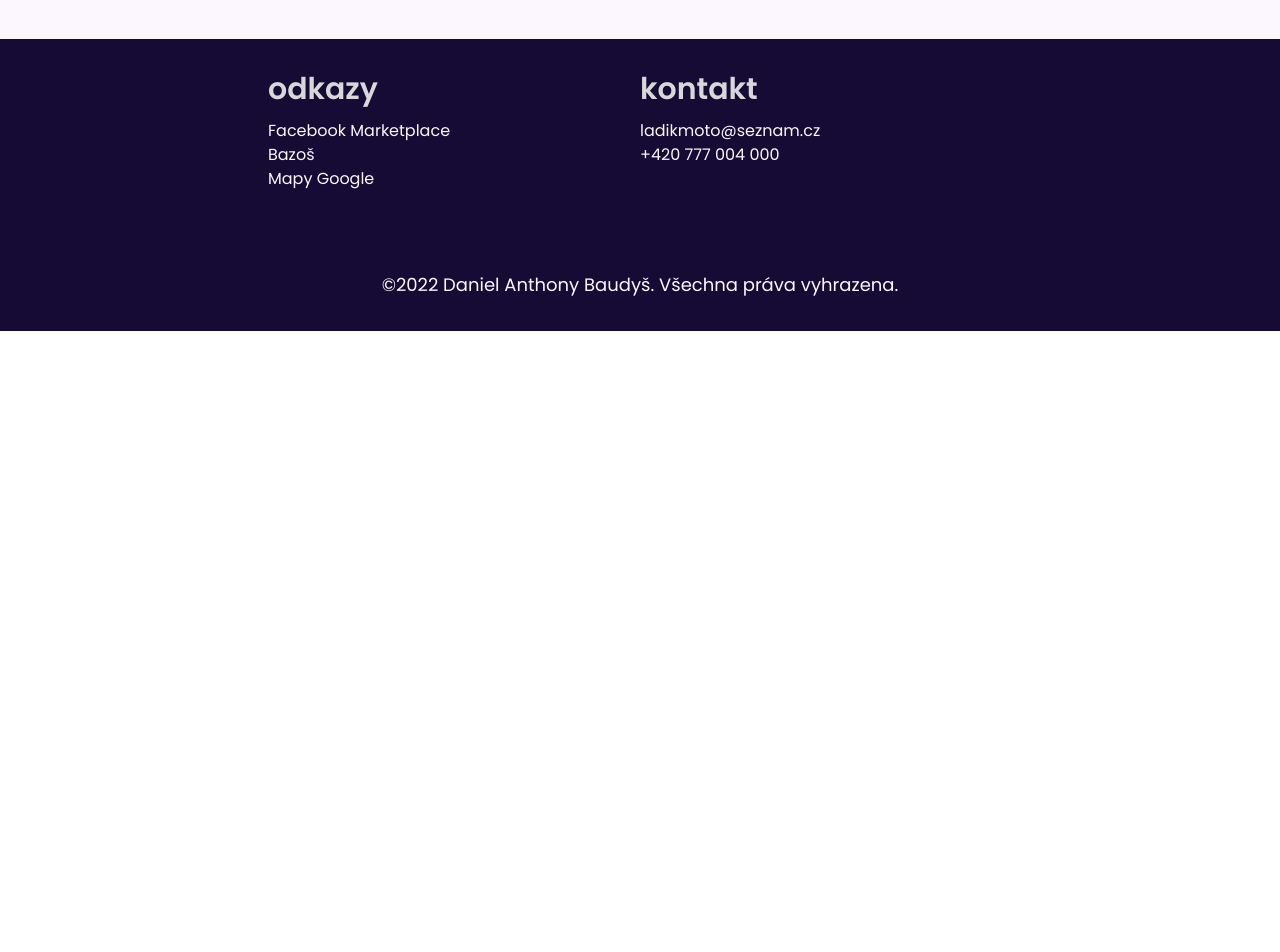
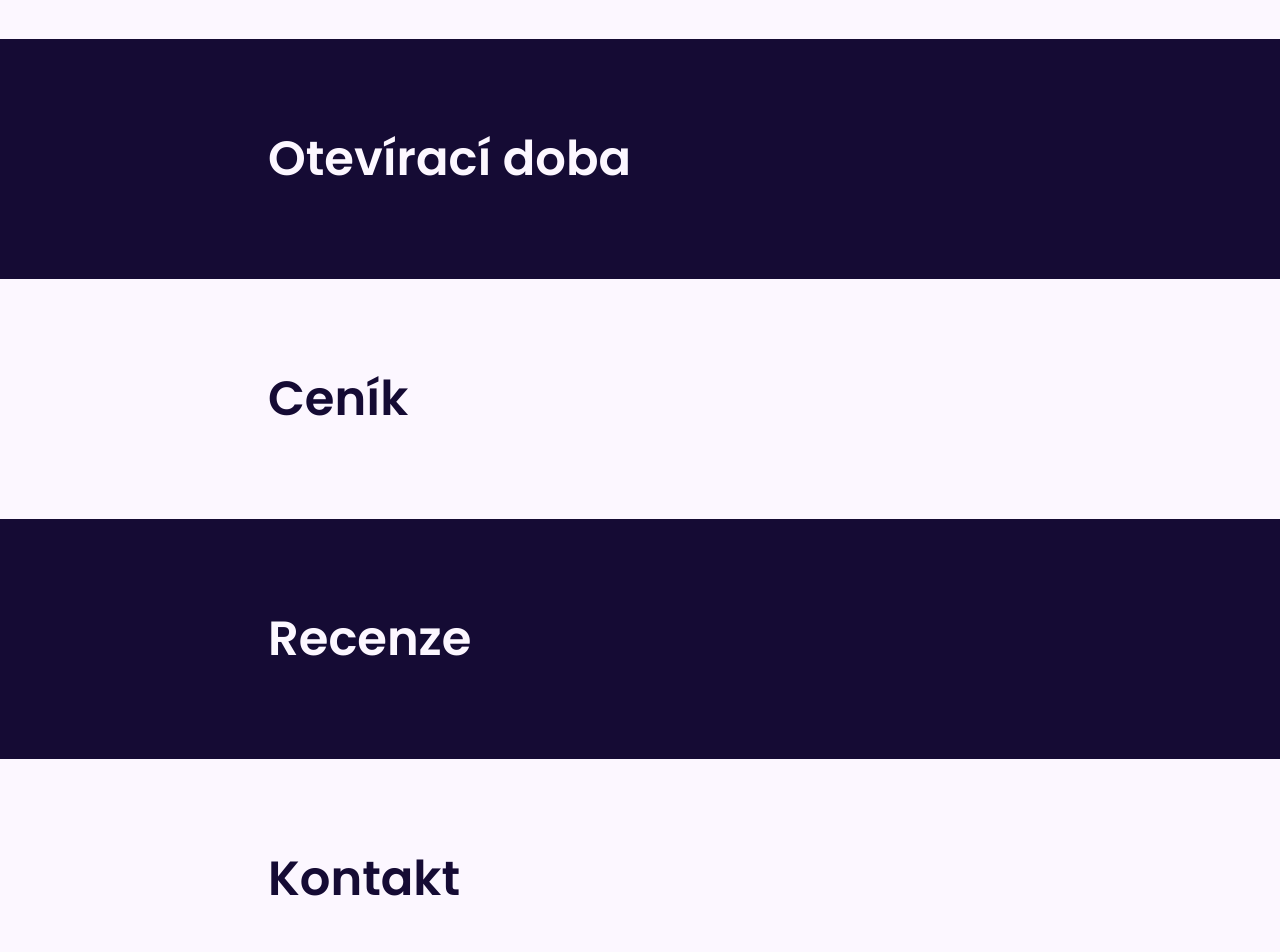
Before and after one commit to ton1czech/pneuservis-baudys, a React (Vite) app: page / in a window 1280 px wide. Shown: the part 2220-3172 px from the top of the page. Before the commit the page ends 2551 px from the top, so only its background shows below. Built offline with nearby package versions, Linux system fonts and the light colour scheme.

Commit message:
🎁 NEW: layout

```diff
--- a/src/App.jsx
+++ b/src/App.jsx
@@ -1,7 +1,11 @@
+import Contact from './components/Contact'
 import Footer from './components/Footer'
 import Hero from './components/Hero'
 import Navbar from './components/Navbar'
+import OpeningHours from './components/OpeningHours'
+import Pricelist from './components/Pricelist'
 import Services from './components/Services'
+import Testimonials from './components/Testimonials'
 
 export default function App() {
   return (
@@ -9,6 +13,10 @@ export default function App() {
       <Navbar />
       <Hero />
       <Services />
+      <OpeningHours />
+      <Pricelist />
+      <Testimonials />
+      <Contact />
       <Footer />
     </>
   )
--- /dev/null
+++ b/src/components/Contact.jsx
@@ -0,0 +1,11 @@
+import Container from './Container'
+
+export default function Contact() {
+  return (
+    <Container>
+      <div className='py-12 sm:py-24'>
+        <h1 className='darkheading'>Kontakt</h1>
+      </div>
+    </Container>
+  )
+}
--- /dev/null
+++ b/src/components/OpeningHours.jsx
@@ -0,0 +1,11 @@
+import Container from './Container'
+
+export default function OpeningHours() {
+  return (
+    <Container dark>
+      <div className='py-12 sm:py-24'>
+        <h1 className='heading'>Otevírací doba</h1>
+      </div>
+    </Container>
+  )
+}
--- /dev/null
+++ b/src/components/Pricelist.jsx
@@ -0,0 +1,11 @@
+import Container from './Container'
+
+export default function Pricelist() {
+  return (
+    <Container>
+      <div className='py-12 sm:py-24'>
+        <h1 className='darkheading'>Ceník</h1>
+      </div>
+    </Container>
+  )
+}
--- /dev/null
+++ b/src/components/Testimonials.jsx
@@ -0,0 +1,11 @@
+import Container from './Container'
+
+export default function Testimonials() {
+  return (
+    <Container dark>
+      <div className='py-12 sm:py-24'>
+        <h1 className='heading'>Recenze</h1>
+      </div>
+    </Container>
+  )
+}
```
